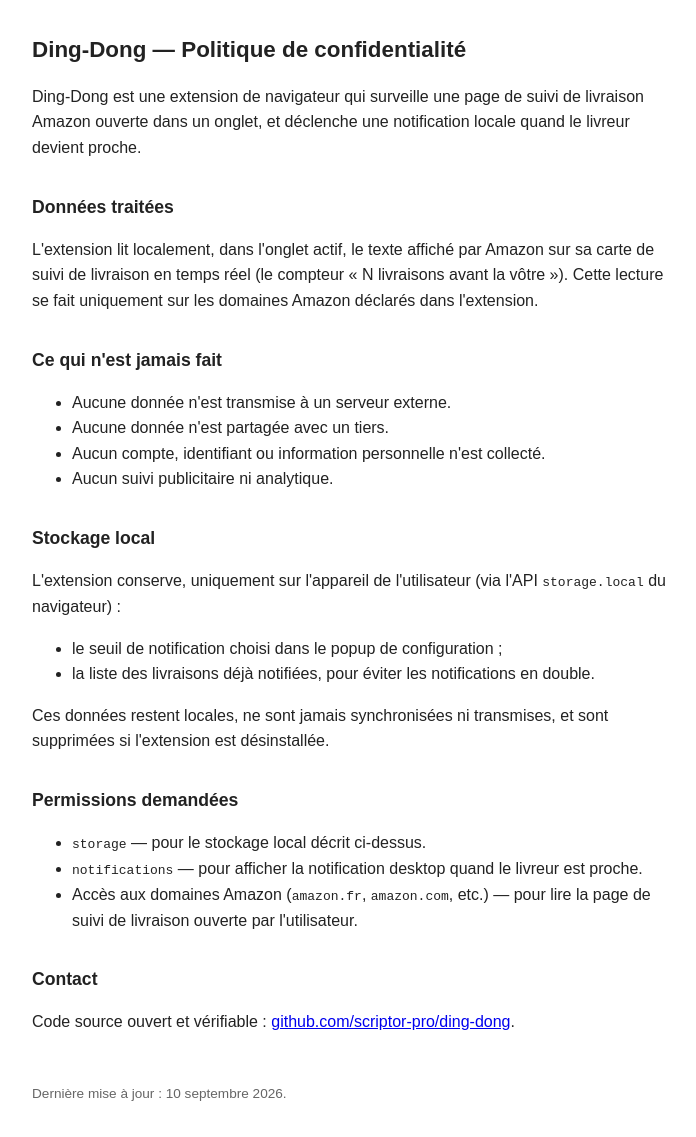
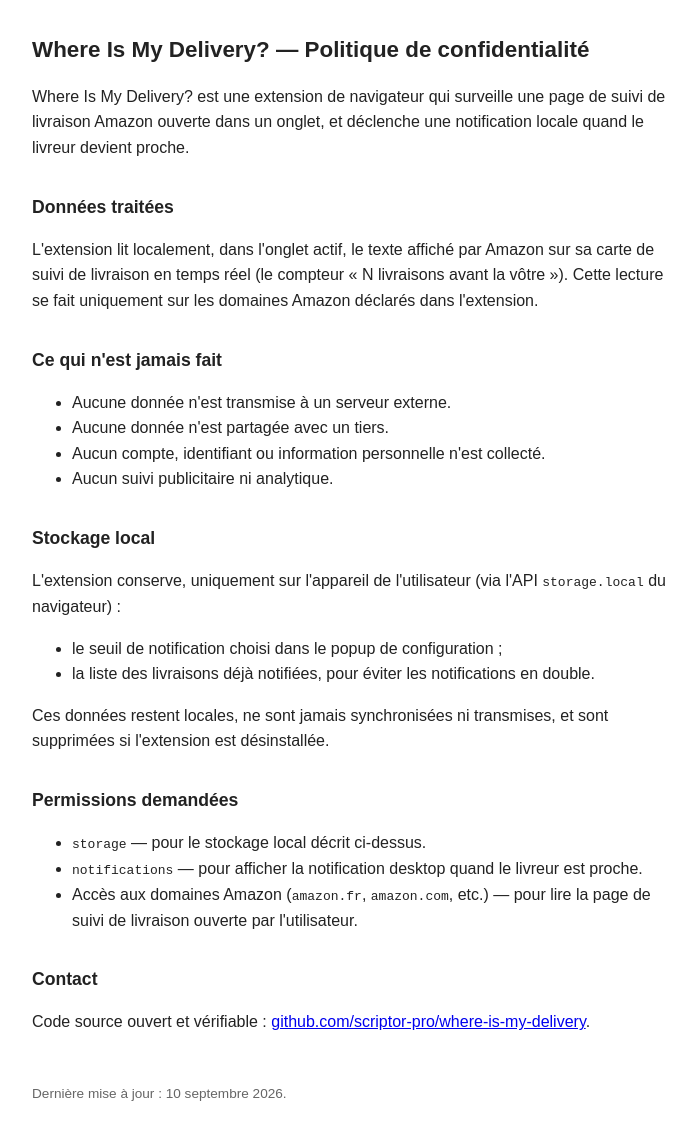
Before and after one commit to scriptor-pro/where-is-my-delivery, a browser extension: page privacy.html in a window 1280 px wide. Shown: the whole page, without its empty margins (288-984 px from the left). Drawn offline with Linux system fonts and the light colour scheme.

Commit message:
rename: Ding-Dong -> Where Is My Delivery?
The name "Ding-Dong" was already taken on AMO. Renamed throughout:
manifest.json (name, gecko.id), source comments, HTML titles,
privacy.html, README.md. GitHub repo renamed to
where-is-my-delivery (old ding-dong URL redirects automatically).

```diff
--- a/background.js
+++ b/background.js
@@ -1,4 +1,4 @@
-// Ding-Dong background script — owns the notify/dedupe decision and
+// Where Is My Delivery? background script — owns the notify/dedupe decision and
 // triggers the desktop notification + sound.
 //
 // NOTE: shouldNotify is duplicated from lib/notify-decision.js — this
--- a/chrome/background.js
+++ b/chrome/background.js
@@ -1,4 +1,4 @@
-// Ding-Dong background service worker (Chrome MV3) — owns the
+// Where Is My Delivery? background service worker (Chrome MV3) — owns the
 // notify/dedupe decision and triggers the desktop notification + sound.
 //
 // NOTE: shouldNotify is duplicated from lib/notify-decision.js — this is
--- a/chrome/content.js
+++ b/chrome/content.js
@@ -1,4 +1,4 @@
-// Ding-Dong content script — runs on every Amazon page (per manifest's
+// Where Is My Delivery? content script — runs on every Amazon page (per manifest's
 // host_permissions), but only acts on delivery-tracking pages showing
 // "En cours de livraison". Watches the proximity card for its delivery
 // count and forwards changes to the background script.
--- a/chrome/offscreen.js
+++ b/chrome/offscreen.js
@@ -1,4 +1,4 @@
-// Ding-Dong offscreen document — the only context in Chrome MV3 that can
+// Where Is My Delivery? offscreen document — the only context in Chrome MV3 that can
 // play audio, since the background service worker has no Audio API.
 // Created on demand by background.js, which posts a 'play-sound' message
 // here each time a notification fires.
--- a/chrome/options.js
+++ b/chrome/options.js
@@ -1,4 +1,4 @@
-// Ding-Dong options popup — reads and writes the notification
+// Where Is My Delivery? options popup — reads and writes the notification
 // threshold to chrome.storage.local, consumed by background.js.
 const input = document.getElementById('threshold');
 const savedLabel = document.getElementById('saved');
--- a/content.js
+++ b/content.js
@@ -1,4 +1,4 @@
-// Ding-Dong content script — runs on every Amazon page (per manifest's
+// Where Is My Delivery? content script — runs on every Amazon page (per manifest's
 // host_permissions), but only acts on delivery-tracking pages showing
 // "En cours de livraison". Watches the proximity card for its delivery
 // count and forwards changes to the background script.
--- a/options.js
+++ b/options.js
@@ -1,4 +1,4 @@
-// Ding-Dong options popup — reads and writes the notification
+// Where Is My Delivery? options popup — reads and writes the notification
 // threshold to browser.storage.local, consumed by background.js.
 const input = document.getElementById('threshold');
 const savedLabel = document.getElementById('saved');
--- a/privacy.html
+++ b/privacy.html
@@ -2,7 +2,7 @@
 <html lang="fr">
 <head>
   <meta charset="utf-8">
-  <title>Ding-Dong — Politique de confidentialité</title>
+  <title>Where Is My Delivery? — Politique de confidentialité</title>
   <meta name="viewport" content="width=device-width, initial-scale=1">
   <style>
     body { font-family: sans-serif; max-width: 640px; margin: 2rem auto; padding: 0 1rem; line-height: 1.6; color: #222; }
@@ -12,9 +12,9 @@
   </style>
 </head>
 <body>
-  <h1>Ding-Dong — Politique de confidentialité</h1>
+  <h1>Where Is My Delivery? — Politique de confidentialité</h1>
 
-  <p>Ding-Dong est une extension de navigateur qui surveille une page de
+  <p>Where Is My Delivery? est une extension de navigateur qui surveille une page de
   suivi de livraison Amazon ouverte dans un onglet, et déclenche une
   notification locale quand le livreur devient proche.</p>
 
@@ -56,7 +56,7 @@
 
   <h2>Contact</h2>
   <p>Code source ouvert et vérifiable :
-  <a href="https://github.com/scriptor-pro/ding-dong">github.com/scriptor-pro/ding-dong</a>.</p>
+  <a href="https://github.com/scriptor-pro/where-is-my-delivery">github.com/scriptor-pro/where-is-my-delivery</a>.</p>
 
   <footer>Dernière mise à jour : 10 septembre 2026.</footer>
 </body>
```
Also changed, not shown: chrome/options.html (+1 -1 lines), options.html (+1 -1 lines), README.md, chrome/manifest.json, manifest.json.
